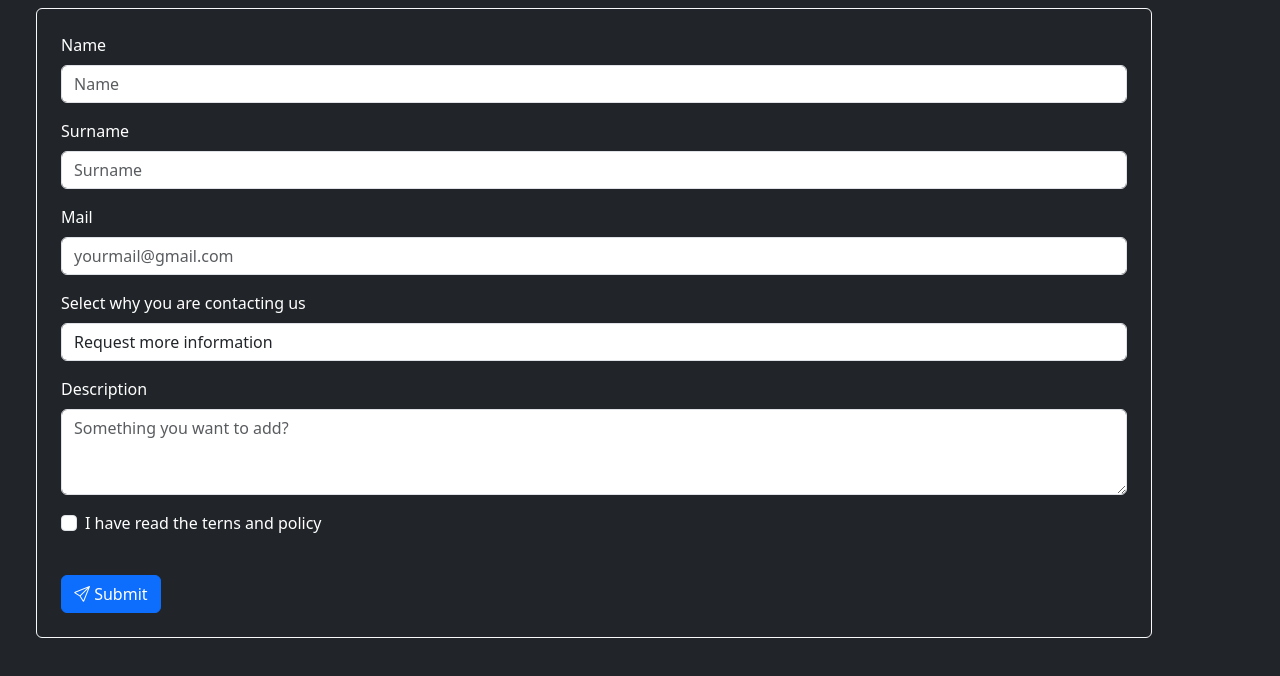
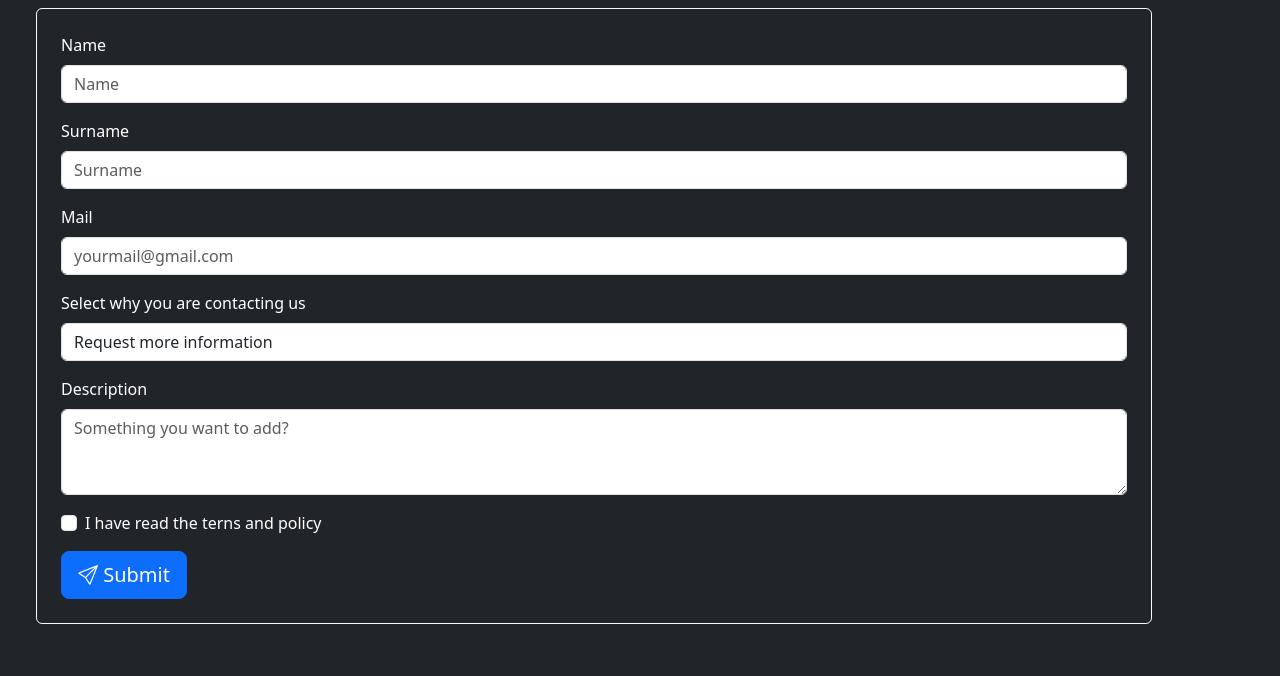
Before and after one commit to annacano0/M09-BootstrapForm, a plain HTML site: page index.html in a window 1280 px wide. Shown: the part 110-786 px from the top of the page. Drawn offline with nearby package versions, Linux system fonts and the light colour scheme.

Commit message:
add: button change

```diff
--- a/index.html
+++ b/index.html
@@ -47,13 +47,17 @@
                     placeholder="Something you want to add?"></textarea>
 
             </div>
+
             <div class="form-check mb-3">
                 <input type="checkbox" class="form-check-input" id="check">
                 <label for="check" class="form-check-label">I have read the terns and policy</label>
             </div>
-            <div class="align-items-right">
-                <button type="submit" class="btn btn-primary mt-4 btn-block"><i class="bi bi-send"></i> Submit</button>
+            <div class="align-items-left">
+                <button type="submit" class="btn btn-lg btn-primary">
+                    <i class="bi bi-send"></i> Submit
+                </button>
             </div>
+
         </form>
     </div>
 </body>
```
